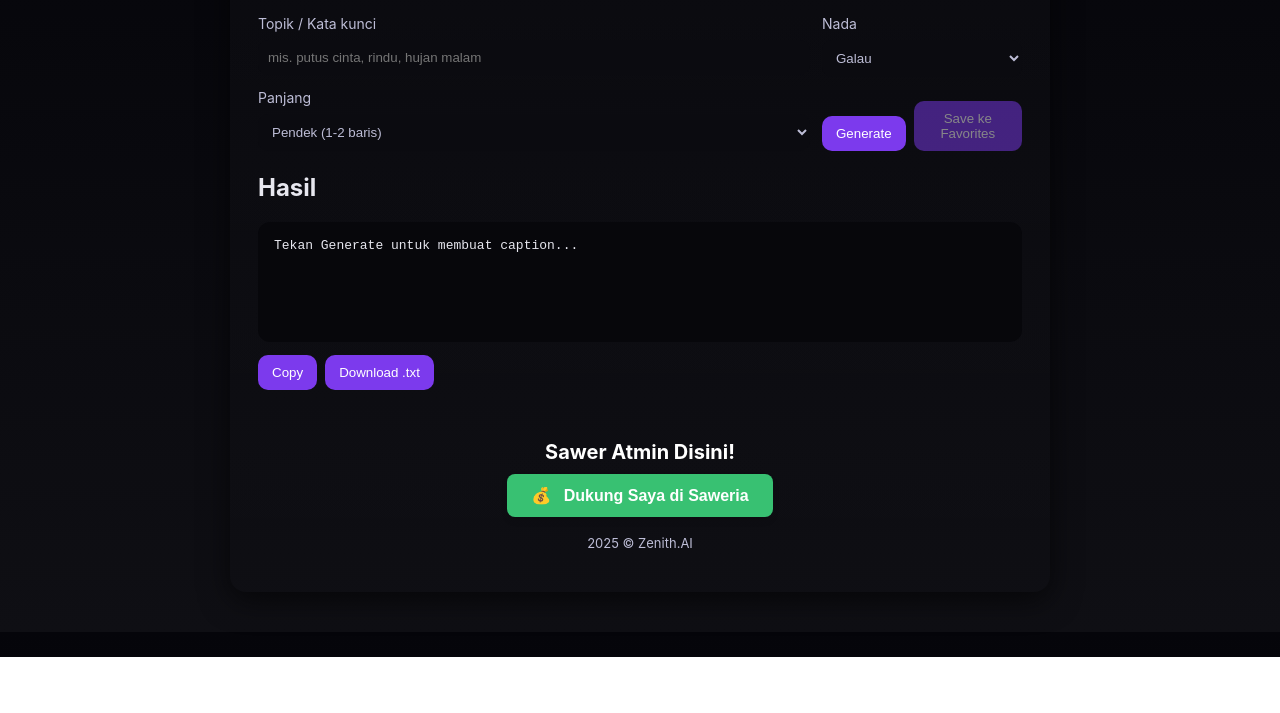
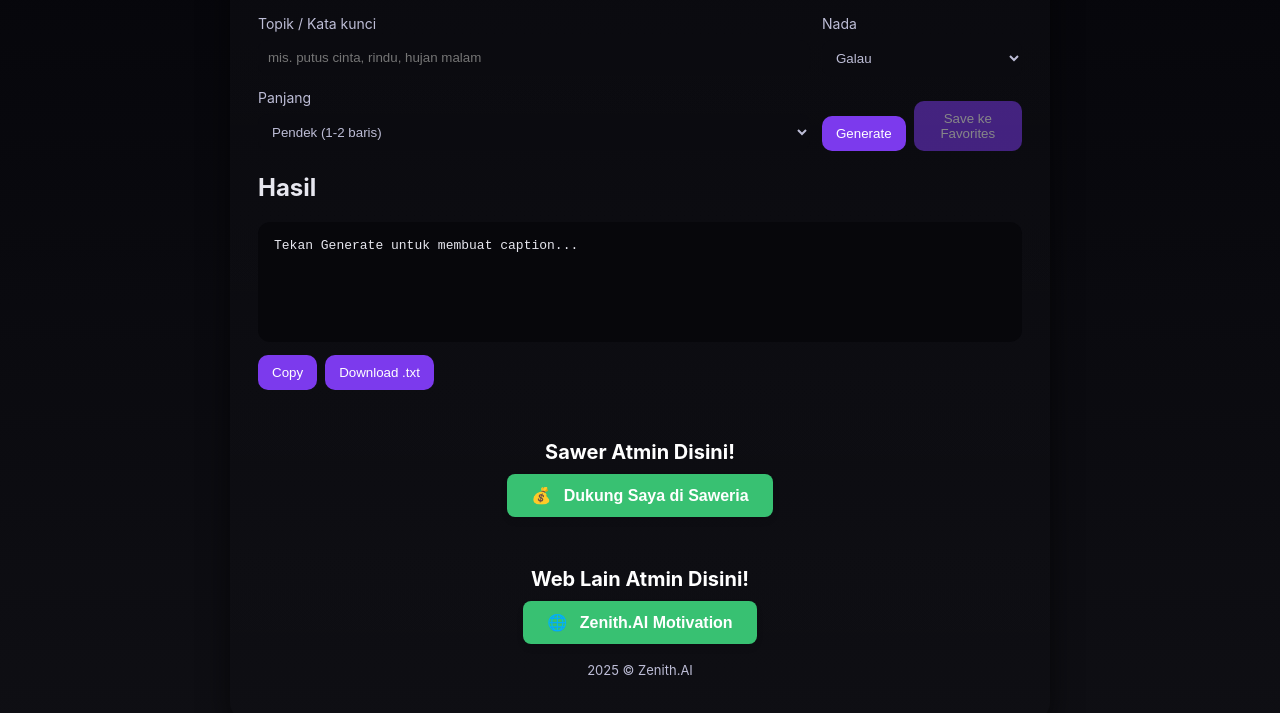
Before and after one commit to Fizxxc/zenith-ai-auto, a plain HTML site: page public/index.html in a window 1280 px wide. Shown: the part 143-856 px from the top of the page. Before the commit the page ends 800 px from the top, so only its background shows below. Drawn offline with Linux system fonts and the light colour scheme.

Commit message:
Update index.html

```diff
--- a/public/index.html
+++ b/public/index.html
@@ -55,6 +55,7 @@
 </div>
 </section>
 
+<!--Link Sawer-->
 <div id="tombol-container">
   <h6>Sawer Atmin Disini!</h6>
   <a href="https://saweria.co/Fizzx" class="saweria-button" target="_blank">
@@ -62,6 +63,12 @@
   </a>
 </div>
 
+<!--Link Web Atmin-->
+<div id="tombol-container">
+  <h6>Web Lain Atmin Disini!</h6>
+  <a href="https://zenithh-ai.vercel.app/" class="saweria-button" target="_blank">
+    <span>🌐</span> Zenith.AI Motivation
+  </a>
 <footer>
 <p style="text-align: center;">2025 © Zenith.AI</p>
 </footer>
```
